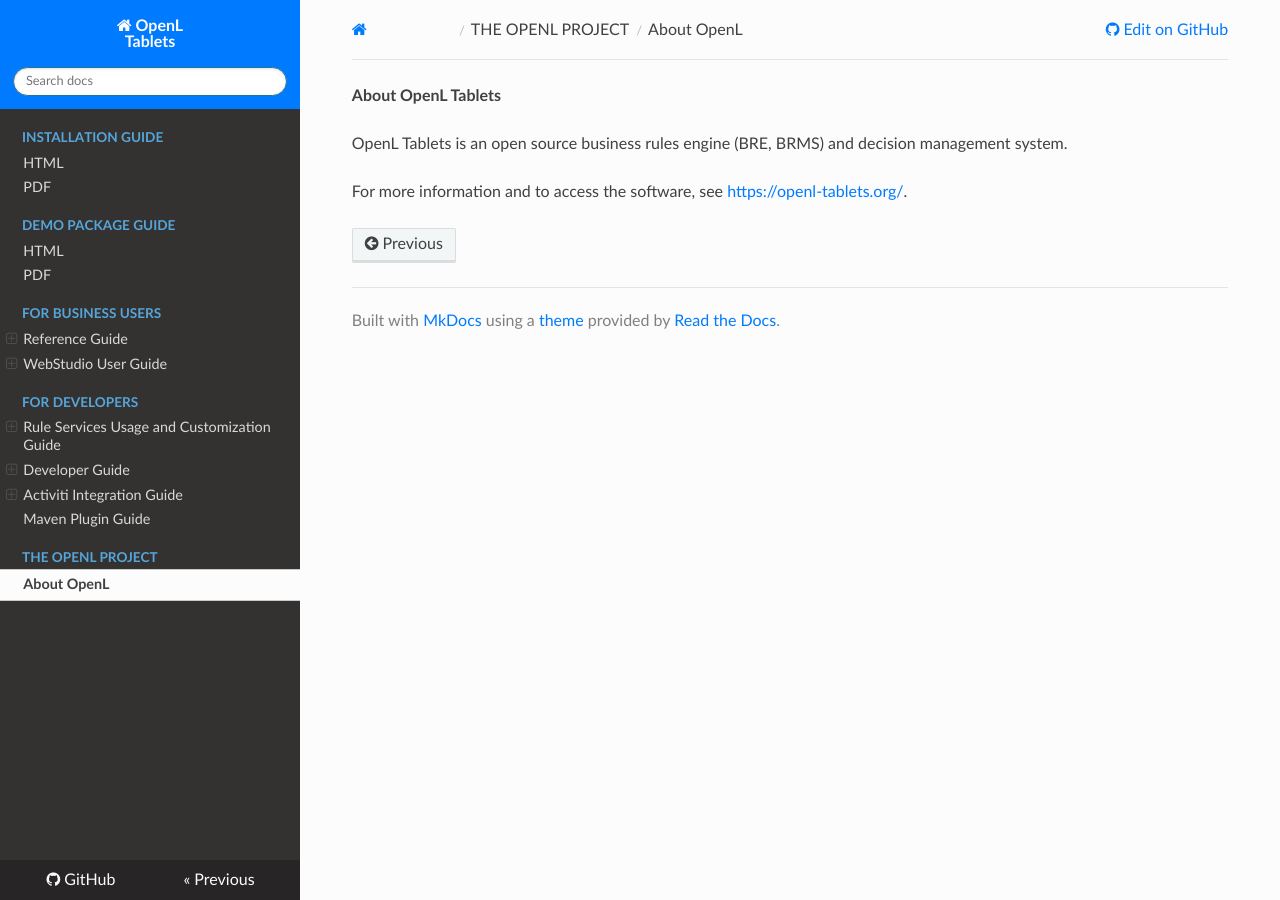
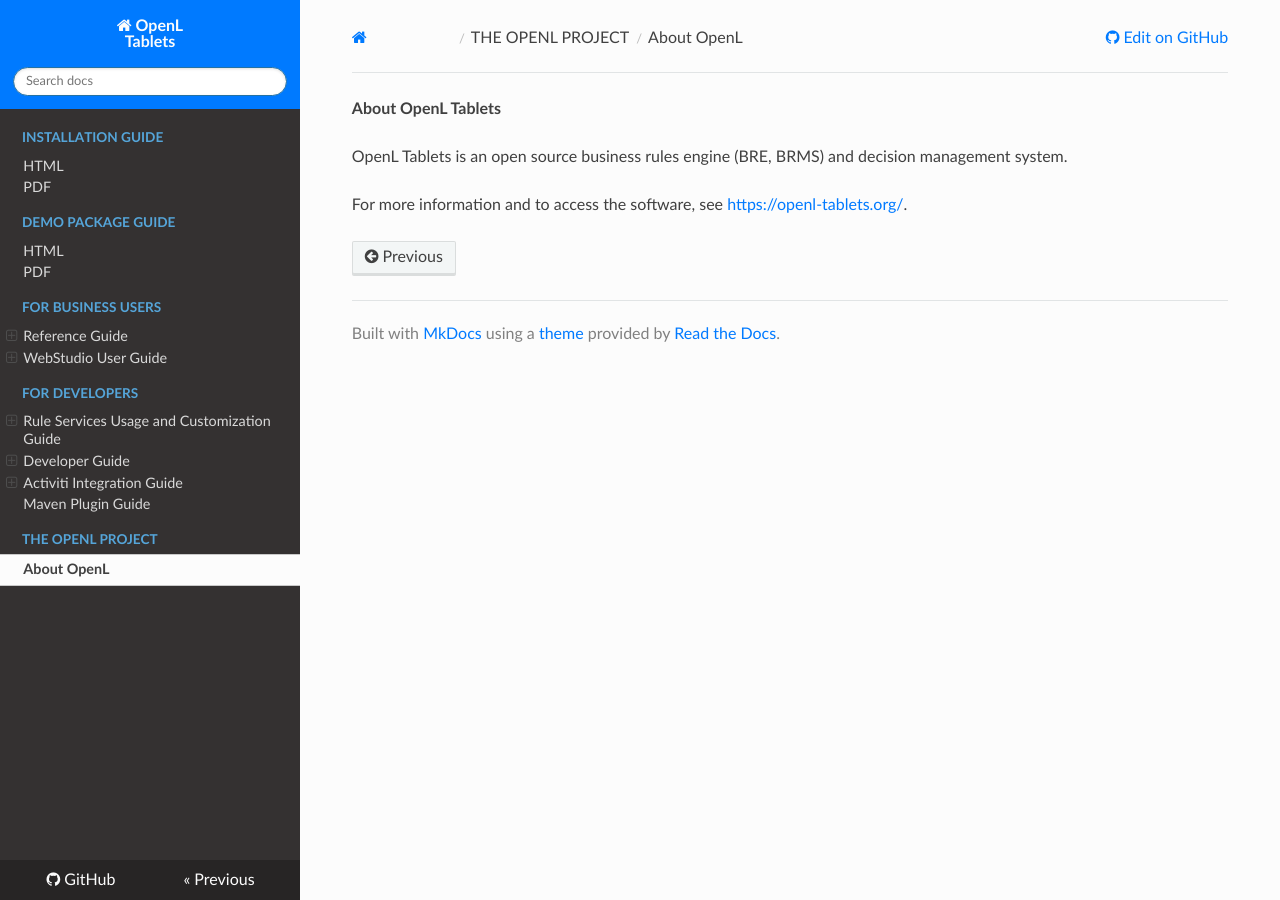
Before and after one commit to agradus/OpenLdocs, an MkDocs documentation site: the page built from docs/about.md, in a window 1280 px wide. Built offline with MkDocs 1.6.1, drawn with Linux system fonts in a browser that asks for light colours; nearby versions of some CDN libraries.

Commit message:
Update extra.css

```diff
--- a/docs/css/extra.css
+++ b/docs/css/extra.css
@@ -6,14 +6,14 @@
 
 /* set vertical spacing in left nav */
 
-ul {
-  margin-top: -5px;
-  margin-bottom: -5px;
+p.caption {
+  margin-top: -2px;
+  margin-bottom: -8px;
 }
 
 li {
-  margin-top: -5px;
-  margin-bottom: -5px;
+  margin-top: -2px;
+  margin-bottom: -8px;
 }
 
 /* icon sizing in the left menu */
```
